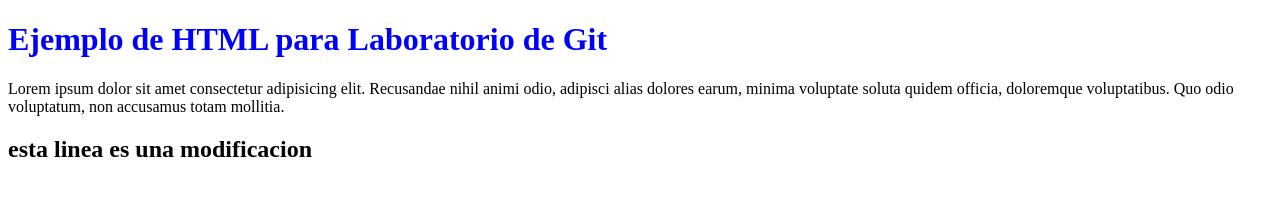
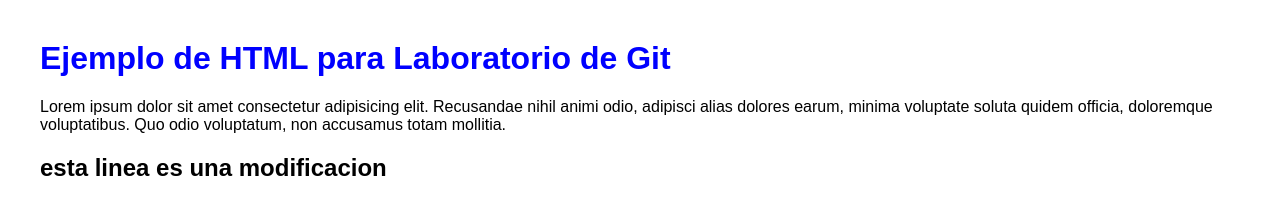
Before and after one commit to SSOTO206/lab-semana07-git-sergiosoto, a plain HTML site: page index.html in a window 1280 px wide. Drawn offline with Linux system fonts and the light colour scheme.

Commit message:
Mejora estilos del laboratorio

```diff
--- a/styles.css
+++ b/styles.css
@@ -3,3 +3,8 @@
 h1 {
     color: blue;
 }
+
+body {
+font-family: Arial, sans-serif;
+margin: 40px;
+}
```
